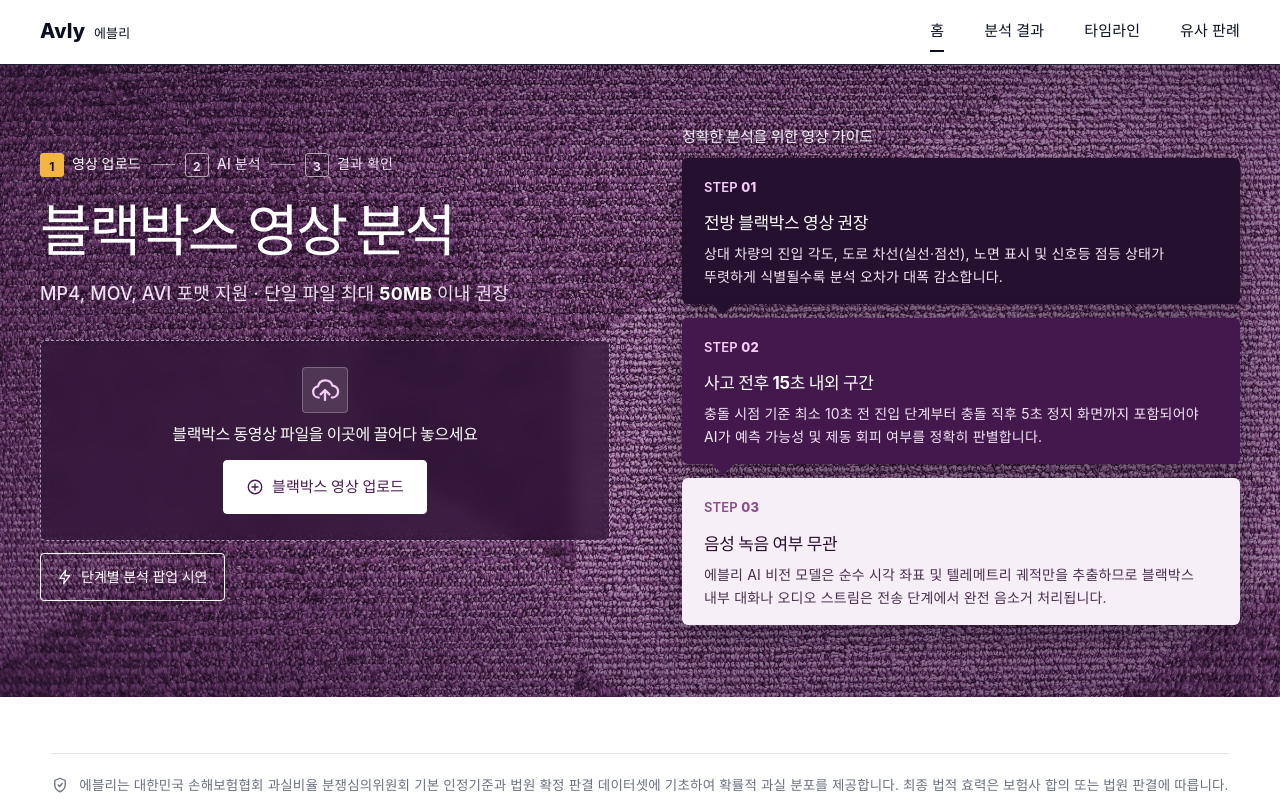
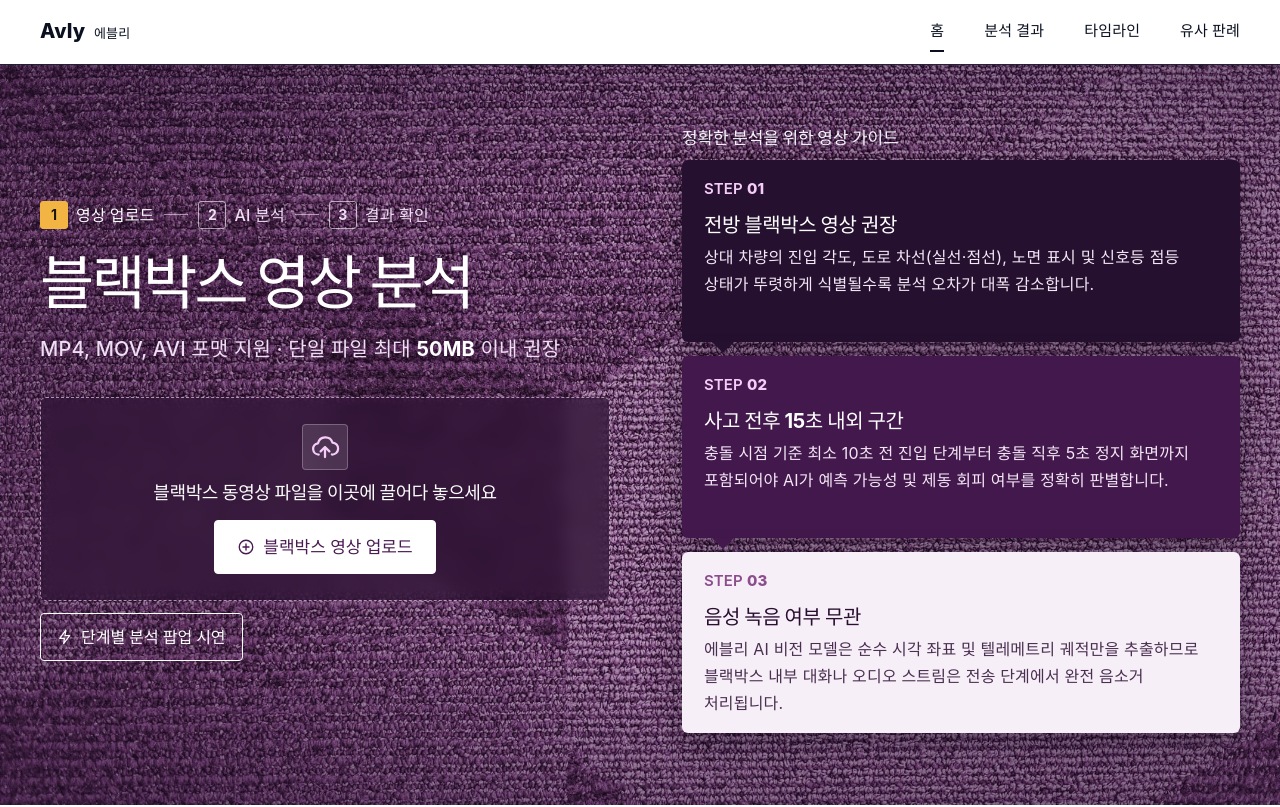
Before and after one commit to jungin9607-hash/Avly, a React app in the folder frontend/: page /upload-test in a window 1280 px wide. Shown: the top 807 px of the page. Built offline with nearby package versions, Linux system fonts and the light colour scheme; the HTML template or start-up script is replaced by a standard one; a web font is replaced by a local one.

Commit message:
홈 화면 수정

```diff
--- a/frontend/src/pages/home/Home.css
+++ b/frontend/src/pages/home/Home.css
@@ -4,6 +4,12 @@
 @import url("https://cdn.jsdelivr.net/gh/orioncactus/pretendard@v1.3.9/dist/web/variable/pretendardvariable-dynamic-subset.min.css");
 
 .uh {
+  --uh-font-small: 14px;
+  --uh-font-caption: 15px;
+  --uh-font-body: 16px;
+  --uh-font-description: 17px;
+  --uh-font-label: 18px;
+  --uh-font-lead: 20px;
   --ink: #f4f5fb;
   --ink-2: #c6cde3;
   --muted: #9aa3c0;
@@ -68,9 +74,10 @@
   display: flex;
   flex: 1;
   flex-direction: column;
-  max-width: 1200px;
-  margin: 0 auto;
-  padding: 56px 40px 16px;
+  width: 100%;
+  box-sizing: border-box;
+  margin: 0;
+  padding: 80px 40px 16px 56px;
 }
 /* index.css의 전역 h1·h2 색/폰트가 덮어쓰지 않도록 */
 .uh h1,
@@ -102,7 +109,7 @@
   padding: 0;
   list-style: none;
   counter-reset: step;
-  font-size: 14px;
+  font-size: var(--uh-font-body);
   font-weight: 500;
   color: var(--muted);
   text-shadow: 0 1px 8px var(--shade);
@@ -117,11 +124,11 @@
   content: counter(step);
   display: grid;
   place-items: center;
-  width: 22px;
-  height: 22px;
+  width: 26px;
+  height: 26px;
   border-radius: 3px;
   border: 1px solid rgba(255, 255, 255, 0.6);
-  font-size: 12px;
+  font-size: var(--uh-font-small);
   font-weight: 700;
 }
 .uh-steps li + li::after {
@@ -144,7 +151,7 @@
 .uh-intro h1 {
   margin: 0 0 18px;
   color: #fff;
-  font-size: clamp(38px, 4.4vw, 60px);
+  font-size: clamp(42px, 4.6vw, 64px);
   font-weight: 800;
   letter-spacing: -0.045em;
   line-height: 1.1;
@@ -152,7 +159,7 @@
 }
 .uh-lead {
   margin: 0 0 32px;
-  font-size: 18px;
+  font-size: var(--uh-font-lead);
   font-weight: 500;
   line-height: 1.6;
   color: var(--muted);
@@ -214,20 +221,20 @@
 }
 .uh-drop h2 {
   margin: 0 0 16px;
-  font-size: 16px;
+  font-size: var(--uh-font-label);
   font-weight: 700;
   letter-spacing: -0.02em;
   word-break: keep-all;
 }
 .uh-error {
   margin: 14px 0 0;
-  font-size: 14px;
+  font-size: var(--uh-font-body);
   color: #ffd0c8;
 }
 
 .uh-tag {
   margin: 0 0 10px;
-  font-size: 13px;
+  font-size: var(--uh-font-caption);
   font-weight: 600;
 }
 
@@ -239,7 +246,7 @@
   margin: 0 0 12px;
   color: #fff;
   text-shadow: 0 1px 8px var(--shade);
-  font-size: 15px;
+  font-size: var(--uh-font-description);
   font-weight: 700;
   letter-spacing: -0.01em;
 }
@@ -281,14 +288,14 @@
 }
 .uh-tile h3 {
   margin: 0 0 6px;
-  font-size: 17px;
+  font-size: var(--uh-font-lead);
   font-weight: 700;
   letter-spacing: -0.02em;
 }
 .uh-tile-body {
   margin: 0;
-  font-size: 14px;
-  line-height: 1.65;
+  font-size: var(--uh-font-body);
+  line-height: 1.7;
   word-break: keep-all;
 }
 /* STEP 01 → 03: 짙은 자주 → 자주 → 밝은 라벤더로 밝아지며 흐름을 보여줌 */
@@ -336,7 +343,7 @@
 }
 .uh-btn-solid {
   padding: 13px 22px;
-  font-size: 15px;
+  font-size: var(--uh-font-description);
   background: var(--blue);
   color: #fff;
   border: 1px solid var(--blue);
@@ -347,7 +354,7 @@
 }
 .uh-btn-line {
   padding: 10px 16px;
-  font-size: 14px;
+  font-size: var(--uh-font-body);
   white-space: nowrap;
   background: transparent;
   color: var(--ink);
@@ -369,7 +376,7 @@
   gap: 10px;
   margin-top: auto;
   padding-top: 20px;
-  padding-bottom: 24px;
+  padding-bottom: 0;
   border-top: 1px solid var(--line);
   color: var(--muted);
 }
@@ -379,12 +386,17 @@
 }
 .uh-notice p {
   margin: 0;
-  font-size: 13.5px;
+  font-size: var(--uh-font-caption);
   line-height: 1.75;
   word-break: keep-all;
 }
 
 /* ---------- 반응형 ---------- */
+@media (max-width: 900px) {
+  .uh-main {
+    padding-inline: 20px;
+  }
+}
 @media (max-width: 960px) {
   .uh-grid {
     grid-template-columns: 1fr;
@@ -401,6 +413,6 @@
     padding: 104px 20px 56px;
   }
   .uh-main {
-    padding: 40px 20px 16px;
+    padding: 64px 20px 16px;
   }
 }
```
